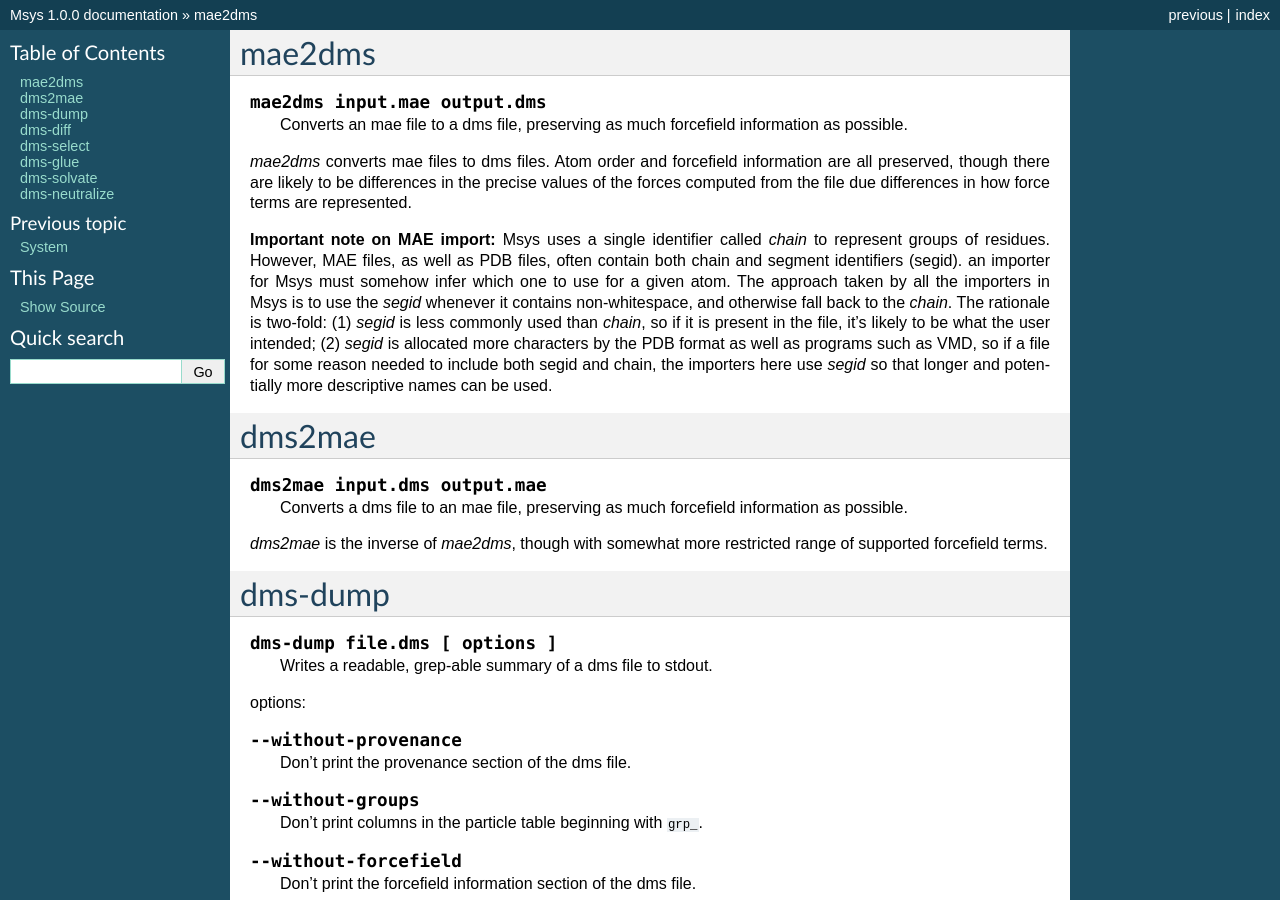
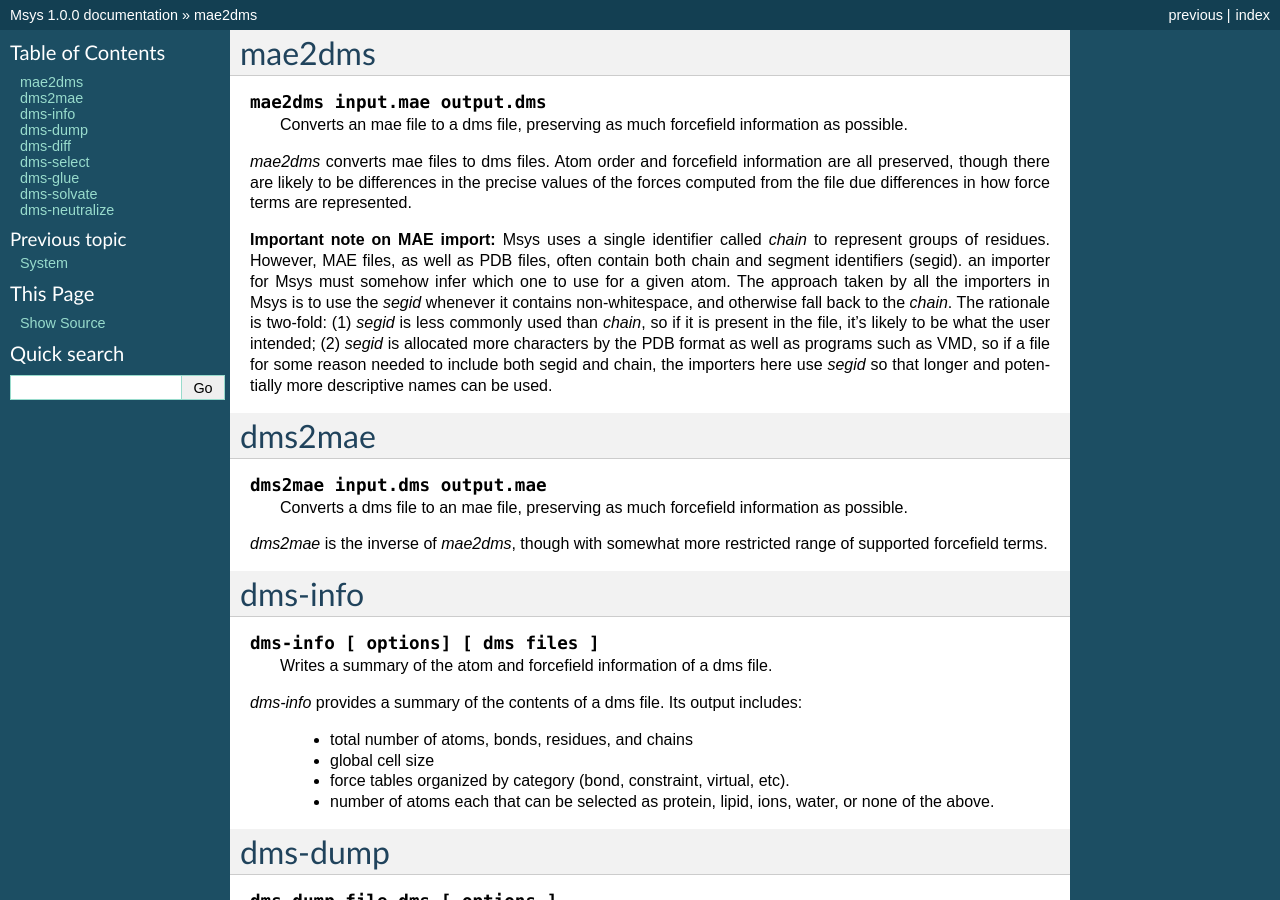
Before and after one commit to DEShawResearch/msys, a Sphinx documentation site: the page built from doc/source/tools.rst, in a window 1280 px wide and 900 px high. Built offline with Sphinx 7.4.7, drawn with Linux system fonts in a browser that asks for light colours.

Commit message:
0.7.2.
[git-p4: depot-paths = "//depot/desrad/main/sw/libs/msys/": change = 123721]

```diff
--- a/doc/source/tools.rst
+++ b/doc/source/tools.rst
@@ -38,6 +38,27 @@
 
 *dms2mae* is the inverse of *mae2dms*, though with somewhat more restricted
 range of supported forcefield terms.
+
+
+dms-info
+--------
+.. program:: dms-info
+
+.. describe:: dms-info [ options] [ dms files ]
+
+   Writes a summary of the atom and forcefield information of a dms file.
+
+*dms-info* provides a summary of the contents of a dms file.  Its output
+includes:
+
+ * total number of atoms, bonds, residues, and chains
+
+ * global cell size
+
+ * force tables organized by category (bond, constraint, virtual, etc).
+
+ * number of atoms each that can be selected as protein, lipid, ions, water,
+   or none of the above.
 
 
 dms-dump
```
Also changed, not shown: 1 other file.
